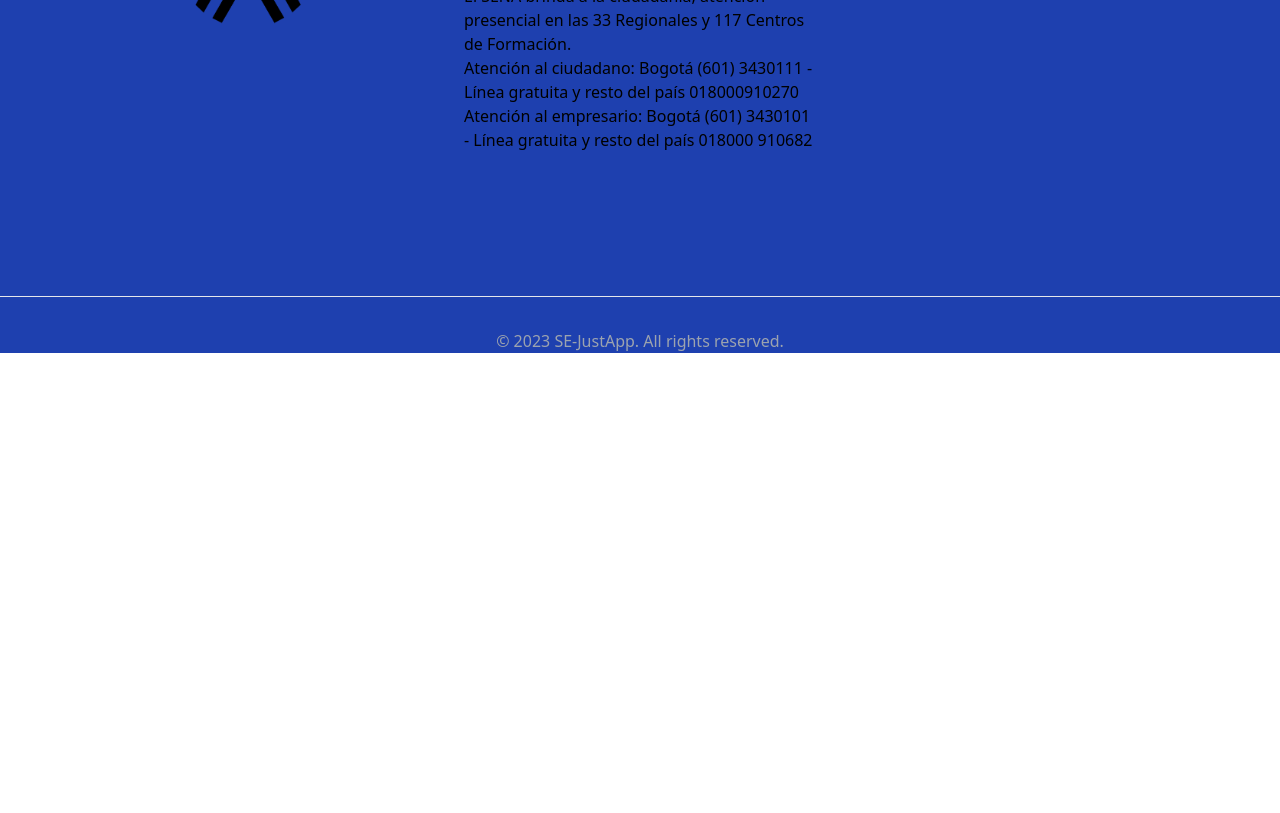
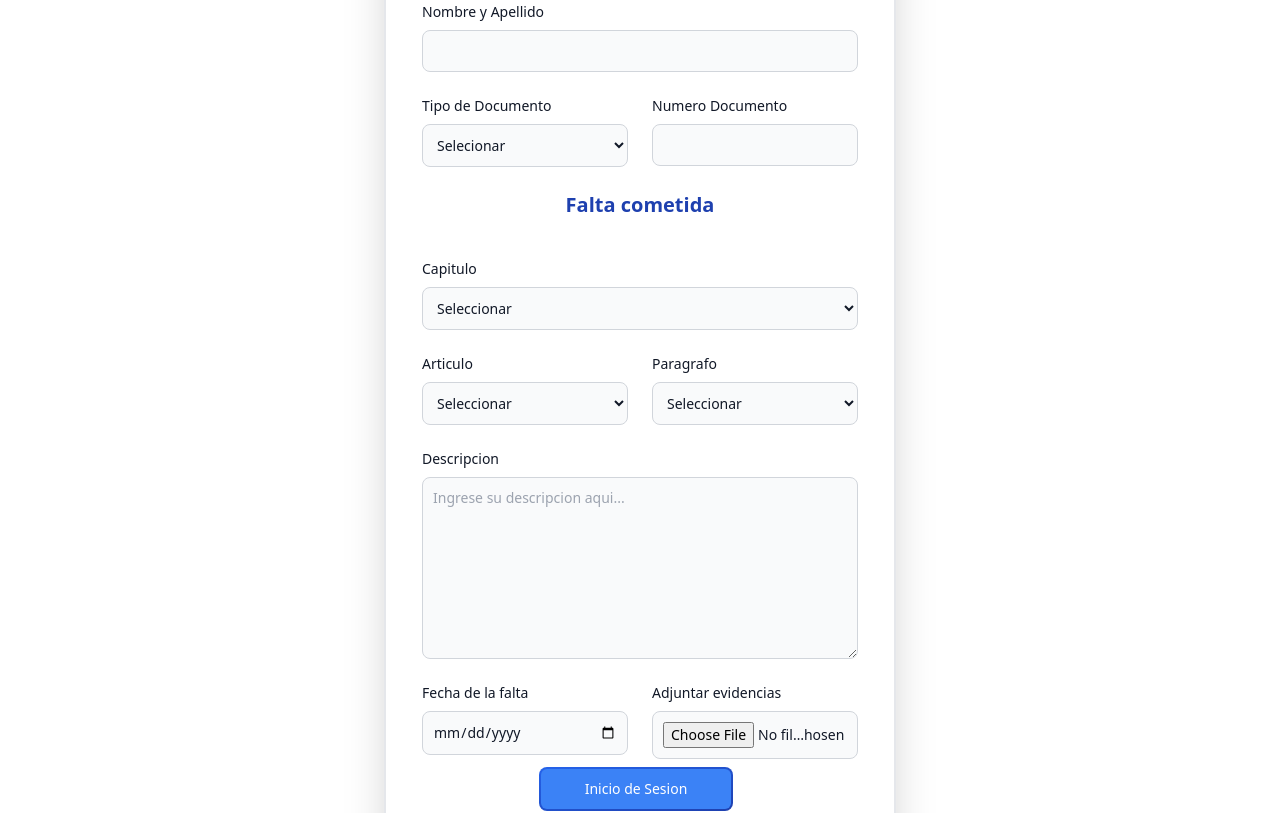
Before and after one commit to Anonimous-18/proyecto-comite, a React (Vite) app in the folder frontend/: page /novedadinvitado in a window 1280 px wide. Shown: the part 320-1133 px from the top of the page. Before the commit the page ends 800 px from the top, so only its background shows below. Built offline with nearby package versions, Linux system fonts and the light colour scheme.

Commit message:
crud Invitado

```diff
--- a/frontend/src/pages/NovedadInvitado.jsx
+++ b/frontend/src/pages/NovedadInvitado.jsx
@@ -2,10 +2,105 @@ import { NavBar } from "../Layout/NavBar";
 import { Footer } from "../Layout/Footer";
 
 export const NovedadInvitado = () => {
-    return(
-        <div>
+    return (
+        <div className=" bg-white">
             <NavBar />
-            <div><p>hola</p></div>
+            <div className="mx-auto max-w-lg pt-20 pb-32 sm:pt-48 sm:pb-40 ">
+                <div className="border-2 shadow-2xl p-5 place-content-evenly rounded-2xl">
+                    <div className="py-8 px-4 mx-auto max-w-2xl lg:py-16">
+                        <h2 className="mb-4 text-xl font-bold text-blue-800 flex flex-col items-center">Ingreso Novedad de Aprendiz</h2>
+                        <form action="#">
+                            <div className="grid gap-4 sm:grid-cols-2 sm:gap-6">
+                                <div class="sm:col-span-2 ">
+                                    <label for="name" className="block mb-2 text-sm font-medium text-gray-900 ">Nombre y Apellido</label>
+                                    <input type="text" name="name" id="name" className="bg-gray-50 border border-gray-300 text-gray-900 text-sm rounded-lg focus:ring-primary-600 focus:border-primary-600 block w-full p-2.5 " required="" />
+
+                                </div>
+                                <div>
+                                    <label for="category" className="block mb-2 text-sm font-medium text-gray-900 ">Tipo de Documento</label>
+                                    <select id="category" className="bg-gray-50 border border-gray-300 text-gray-900 text-sm rounded-lg focus:ring-primary-500 focus:border-primary-500 block w-full p-2.5 ">
+                                        <option selected="">Selecionar</option>
+                                        <option value="CC">Cedula de Ciudadania</option>
+                                        <option value="TI">Tarjeta de Identidad</option>
+                                        <option value="CE">Cedula de Extranjeria</option>
+                                        <option value="PASAPORTE">Pasaporte</option>
+
+                                    </select>
+                                </div>
+                                <div className="w-full">
+                                    <label for="brand" className="block mb-2 text-sm font-medium text-gray-900 ">Numero Documento </label>
+                                    <input type="text" name="brand" id="brand" class="bg-gray-50 border border-gray-300 text-gray-900 text-sm rounded-lg focus:ring-primary-600 focus:border-primary-600 block w-full p-2.5 " required="" />
+
+                                </div>
+                                <div className="sm:col-span-2 flex flex-col items-center">
+                                    <h4 className="mb-4 text-xl font-bold text-blue-800">Falta cometida</h4>
+                                </div>
+                                <div className="sm:col-span-2">
+
+                                    <label for="category" className="block mb-2 text-sm font-medium text-gray-900 ">Capitulo</label>
+                                    <select id="category" className="bg-gray-50 border border-gray-300 text-gray-900 text-sm rounded-lg focus:ring-primary-500 focus:border-primary-500 block w-full p-2.5 ">
+                                        <option selected="">Seleccionar</option>
+                                        <option value="I">Capitulo I</option>
+                                        <option value="II">Capitulo II</option>
+                                        <option value="III">Capitulo III</option>
+                                        <option value="IV">Capitulo IV</option>
+                                        <option value="V">Capitulo V</option>
+                                        <option value="VI">Capitulo VI</option>
+                                        <option value="VII">Capitulo VII</option>
+                                        <option value="VIII">Capitulo VIII</option>
+                                        <option value="IX">Capitulo IX</option>
+                                    </select>
+                                </div>
+                                <div>
+                                    <label for="category" className="block mb-2 text-sm font-medium text-gray-900 ">Articulo</label>
+                                    <select id="category" className="bg-gray-50 border border-gray-300 text-gray-900 text-sm rounded-lg focus:ring-primary-500 focus:border-primary-500 block w-full p-2.5 ">
+                                        <option selected="">Seleccionar</option>
+                                        <option value="ar1">Articulo 1</option>
+                                        <option value="ar">Articulo ...</option>
+
+                                    </select>
+                                </div>
+                                <div>
+                                    <label for="category" className="block mb-2 text-sm font-medium text-gray-900 ">Paragrafo</label>
+                                    <select id="category" className="bg-gray-50 border border-gray-300 text-gray-900 text-sm rounded-lg focus:ring-primary-500 focus:border-primary-500 block w-full p-2.5 ">
+                                        <option selected="">Seleccionar</option>
+                                        <option value="par1">Paragrafo 1</option>
+                                        <option value="par">Paragrafo ...</option>
+
+                                    </select>
+                                </div>
+                                <div class="sm:col-span-2">
+                                    <label for="description" className="block mb-2 text-sm font-medium text-gray-900 ">Descripcion</label>
+                                    <textarea id="description" rows="8" className="block p-2.5 w-full text-sm text-gray-900 bg-gray-50 rounded-lg border border-gray-300 focus:ring-primary-500 focus:border-primary-500 " placeholder="Ingrese su descripcion aqui..."></textarea>
+                                </div>
+                                <div className="w-full">
+                                    <label for="brand" className="block mb-2 text-sm font-medium text-gray-900 ">Fecha de la falta</label>
+                                    <input type="date" name="brand" id="brand" class="bg-gray-50 border border-gray-300 text-gray-900 text-sm rounded-lg focus:ring-primary-600 focus:border-primary-600 block w-full p-2.5 " required="" />
+
+                                </div>
+                                <div className="w-full">
+                                    <label for="brand" className="block mb-2 text-sm font-medium text-gray-900 ">Adjuntar evidencias</label>
+                                    <input type="file" name="brand" id="brand" class="bg-gray-50 border border-gray-300 text-gray-900 text-sm rounded-lg focus:ring-primary-600 focus:border-primary-600 block w-full p-2.5 " />
+
+                                </div>
+                            </div>
+                            <div className="p-2 flex flex-col items-center">
+                                <button
+                                    type="submit"
+                                    className=" place-items-center flex flex-col items-center justify-center p-0.5 mb-2 mr-2 overflow-hidden text-sm font-medium text-gray-900 rounded-lg group bg-gradient-to-br from-blue-600 to-blue-800 group-hover:from-blue-600 group-hover:to-blue-800 hover:text-white dark:text-white focus:ring-4 focus:outline-none focus:ring-sky-500 dark:focus:ring-blue-800"
+                                >
+                                    <span className="relative px-11 py-2.5 transition-all ease-in duration-75 bg-blue-500 text-white rounded-md group-hover:bg-opacity-0">
+                                        Inicio de Sesion
+                                    </span>
+                                </button>
+                            </div>
+
+                        </form>
+                    </div>
+                </div>
+            </div>
+
+
             <Footer />
         </div>
     );
```
